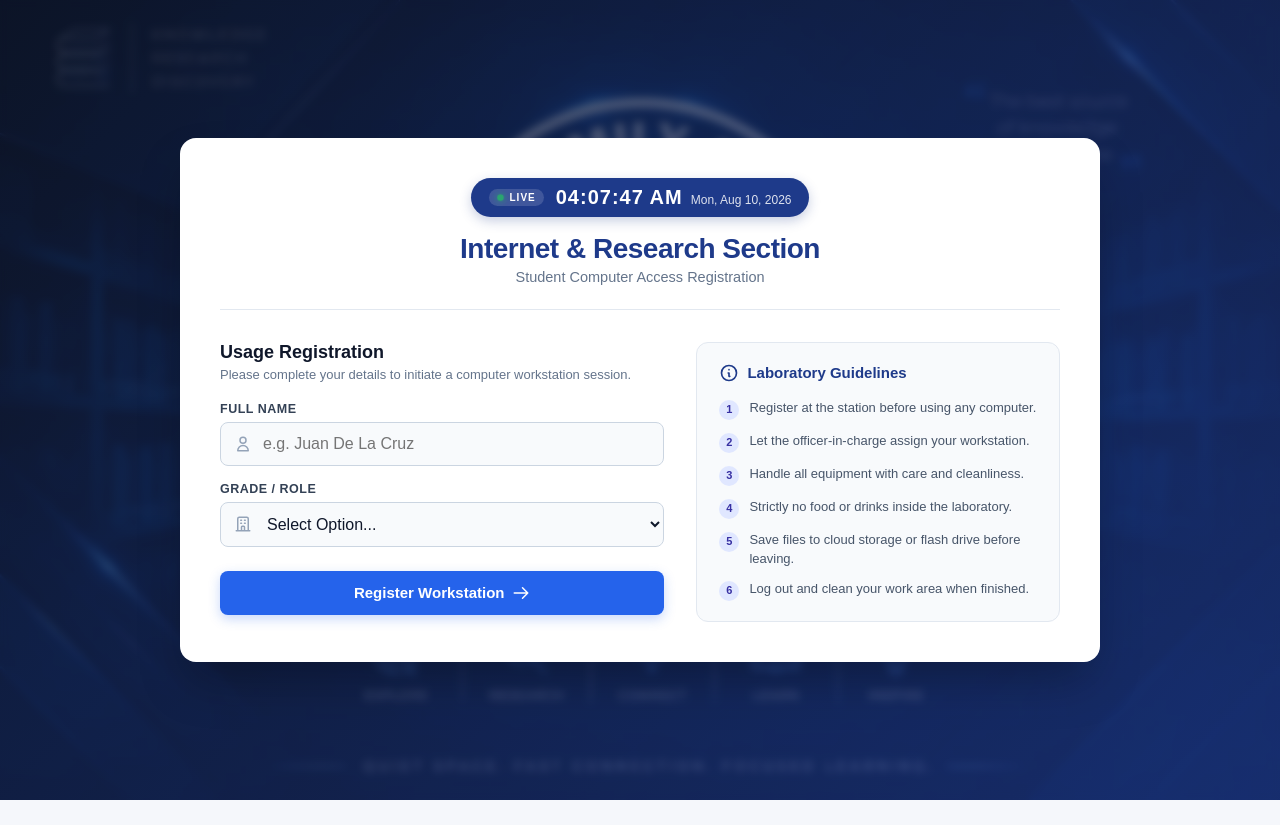
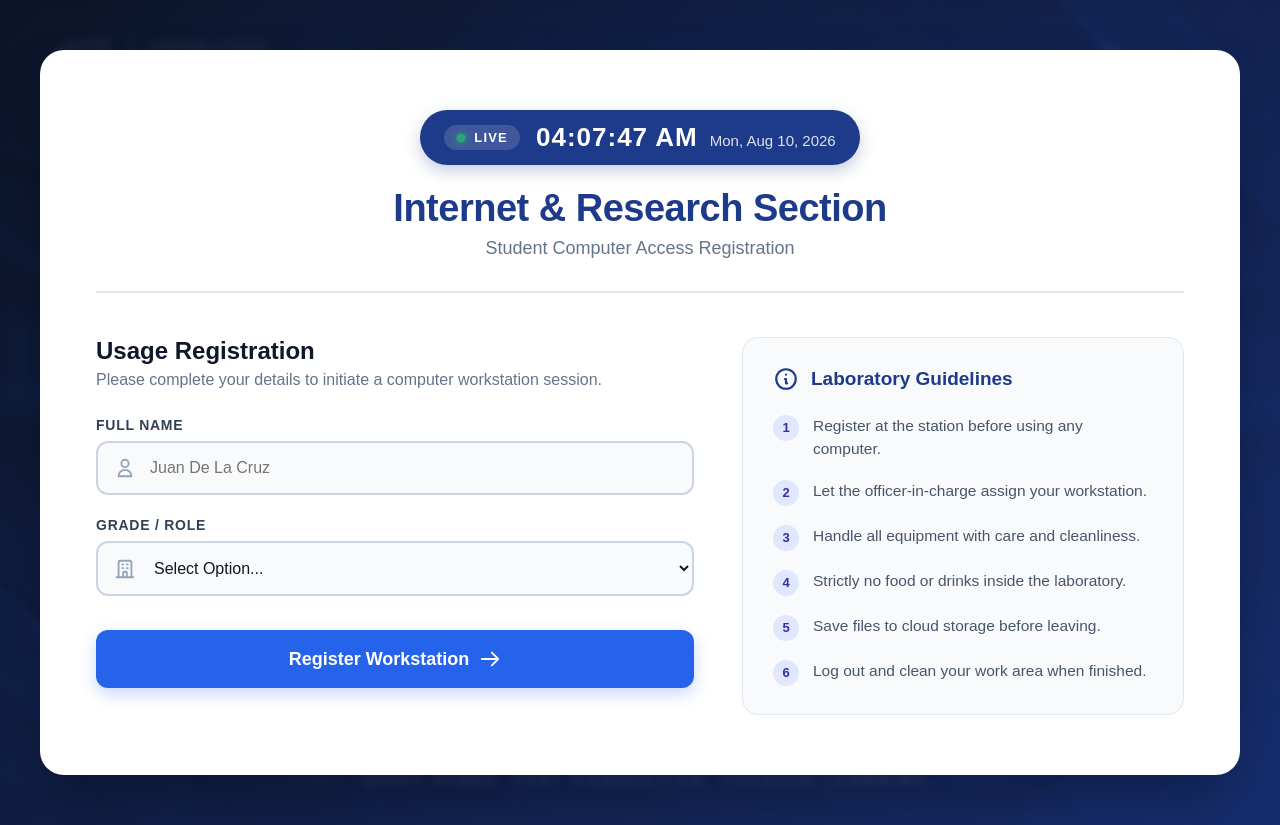
Before and after one commit to RonLingad/ResearchSectionLogs, a React (Vite) app: page / in a window 1280 px wide. Before the commit the page ends 800 px from the top, so only its background shows below. Built offline with nearby package versions, Linux system fonts and the light colour scheme.

Commit message:
Enhance registration

```diff
--- a/src/pages/Registration.css
+++ b/src/pages/Registration.css
@@ -15,7 +15,7 @@
   justify-content: center;
   align-items: center;
   position: relative;
-  padding: 30px 20px;
+  padding: 50px 24px;
 }
 
 /* Background Overlay */
@@ -35,11 +35,11 @@
   position: relative;
   z-index: 2;
   width: 100%;
-  max-width: 920px;
+  max-width: 1200px; /* Increased from 920px */
   background: #ffffff;
-  border-radius: 16px;
-  padding: 40px;
-  box-shadow: 0 25px 50px -12px rgba(0, 0, 0, 0.35);
+  border-radius: 24px; /* Scaled up radius */
+  padding: 60px 56px; /* Increased padding */
+  box-shadow: 0 30px 60px -12px rgba(0, 0, 0, 0.35);
 }
 
 /* ====================================
@@ -47,41 +47,41 @@
 ==================================== */
 .registration-header {
   text-align: center;
-  margin-bottom: 32px;
-  padding-bottom: 24px;
-  border-bottom: 1px solid #e2e8f0;
+  margin-bottom: 44px;
+  padding-bottom: 32px;
+  border-bottom: 2px solid #e2e8f0;
 }
 
 .clock-pill {
   display: inline-flex;
   align-items: center;
-  gap: 12px;
+  gap: 16px;
   background: #1e3a8a;
   color: #ffffff;
-  padding: 8px 18px;
+  padding: 12px 24px;
   border-radius: 9999px;
-  margin-bottom: 16px;
-  box-shadow: 0 4px 12px rgba(30, 58, 138, 0.25);
+  margin-bottom: 22px;
+  box-shadow: 0 6px 16px rgba(30, 58, 138, 0.25);
 }
 
 .live-indicator {
   display: flex;
   align-items: center;
-  gap: 6px;
-  font-size: 10px;
+  gap: 8px;
+  font-size: 13px;
   font-weight: 800;
-  letter-spacing: 1px;
+  letter-spacing: 1.2px;
   background: rgba(255, 255, 255, 0.15);
-  padding: 3px 8px;
-  border-radius: 12px;
+  padding: 5px 12px;
+  border-radius: 16px;
 }
 
 .dot {
-  width: 7px;
-  height: 7px;
+  width: 10px;
+  height: 10px;
   background-color: #22c55e;
   border-radius: 50%;
-  box-shadow: 0 0 8px #22c55e;
+  box-shadow: 0 0 10px #22c55e;
   animation: pulseDot 1.5s infinite;
 }
 
@@ -93,31 +93,31 @@
 .clock-details {
   display: flex;
   align-items: baseline;
-  gap: 8px;
+  gap: 12px;
 }
 
 .clock-time {
-  font-size: 20px;
+  font-size: 26px;
   font-weight: 700;
   letter-spacing: 1px;
 }
 
 .clock-date {
-  font-size: 12px;
+  font-size: 15px;
   opacity: 0.85;
 }
 
 .registration-header .title {
   color: #1e3a8a;
-  font-size: 28px;
+  font-size: 38px; /* Increased from 28px */
   font-weight: 800;
   letter-spacing: -0.5px;
-  margin-bottom: 4px;
+  margin-bottom: 8px;
 }
 
 .registration-header .subtitle {
   color: #64748b;
-  font-size: 14.5px;
+  font-size: 18px; /* Increased from 14.5px */
   font-weight: 500;
 }
 
@@ -126,8 +126,8 @@
 ==================================== */
 .registration-content {
   display: grid;
-  grid-template-columns: 1.1fr 0.9fr;
-  gap: 32px;
+  grid-template-columns: 1.15fr 0.85fr;
+  gap: 48px; /* Increased gap */
   align-items: start;
 }
 
@@ -139,36 +139,36 @@
 
 .form-card h3 {
   color: #0f172a;
-  font-size: 18px;
+  font-size: 24px; /* Increased from 18px */
   font-weight: 700;
-  margin-bottom: 4px;
+  margin-bottom: 6px;
 }
 
 .form-instruction {
   color: #64748b;
-  font-size: 13px;
-  margin-bottom: 20px;
+  font-size: 16px;
+  margin-bottom: 28px;
 }
 
 form {
   display: flex;
   flex-direction: column;
-  gap: 16px;
+  gap: 22px;
 }
 
 .input-group {
   display: flex;
   flex-direction: column;
-  gap: 6px;
+  gap: 8px;
   text-align: left;
 }
 
 .input-group label {
-  font-size: 12.5px;
+  font-size: 14px;
   font-weight: 700;
   color: #334155;
   text-transform: uppercase;
-  letter-spacing: 0.5px;
+  letter-spacing: 0.75px;
 }
 
 .input-field-wrapper {
@@ -179,9 +179,9 @@ form {
 
 .input-icon {
   position: absolute;
-  left: 14px;
-  width: 18px;
-  height: 18px;
+  left: 18px;
+  width: 22px;
+  height: 22px;
   color: #94a3b8;
   pointer-events: none;
 }
@@ -189,12 +189,12 @@ form {
 input,
 select {
   width: 100%;
-  padding: 12px 14px 12px 42px;
-  font-size: 14.5px;
+  padding: 16px 18px 16px 52px; /* Increased padding */
+  font-size: 17px; /* Larger input text */
   color: #0f172a;
   background: #f8fafc;
-  border: 1.5px solid #cbd5e1;
-  border-radius: 8px;
+  border: 2px solid #cbd5e1;
+  border-radius: 12px;
   outline: none;
   transition: all 0.2s ease;
 }
@@ -203,7 +203,7 @@ input:focus,
 select:focus {
   background: #ffffff;
   border-color: #2563eb;
-  box-shadow: 0 0 0 3px rgba(37, 99, 235, 0.15);
+  box-shadow: 0 0 0 4px rgba(37, 99, 235, 0.15);
 }
 
 select {
@@ -214,25 +214,25 @@ select {
   display: inline-flex;
   align-items: center;
   justify-content: center;
-  gap: 8px;
+  gap: 10px;
   width: 100%;
-  padding: 13px 20px;
-  margin-top: 8px;
+  padding: 18px 28px; /* Larger button */
+  margin-top: 12px;
   background: #2563eb;
   color: #ffffff;
   border: none;
-  border-radius: 8px;
-  font-size: 15px;
+  border-radius: 12px;
+  font-size: 18px; /* Increased from 15px */
   font-weight: 700;
   cursor: pointer;
   transition: all 0.2s ease;
-  box-shadow: 0 4px 12px rgba(37, 99, 235, 0.25);
+  box-shadow: 0 6px 16px rgba(37, 99, 235, 0.25);
 }
 
 .submit-btn:hover {
   background: #1d4ed8;
-  transform: translateY(-1px);
-  box-shadow: 0 6px 16px rgba(37, 99, 235, 0.35);
+  transform: translateY(-2px);
+  box-shadow: 0 8px 20px rgba(37, 99, 235, 0.35);
 }
 
 .submit-btn:disabled {
@@ -242,25 +242,25 @@ select {
 }
 
 .btn-arrow {
-  width: 18px;
-  height: 18px;
+  width: 22px;
+  height: 22px;
   transition: transform 0.2s ease;
 }
 
 .submit-btn:hover .btn-arrow {
-  transform: translateX(3px);
+  transform: translateX(4px);
 }
 
 .btn-loading {
   display: flex;
   align-items: center;
-  gap: 8px;
+  gap: 10px;
 }
 
 .btn-spinner {
-  width: 16px;
-  height: 16px;
-  border: 2px solid rgba(255, 255, 255, 0.3);
+  width: 20px;
+  height: 20px;
+  border: 3px solid rgba(255, 255, 255, 0.3);
   border-top-color: #ffffff;
   border-radius: 50%;
   animation: spin 0.8s linear infinite;
@@ -274,25 +274,25 @@ select {
 .reminders-card {
   background: #f8fafc;
   border: 1px solid #e2e8f0;
-  border-radius: 12px;
-  padding: 20px 22px;
+  border-radius: 16px;
+  padding: 28px 30px;
 }
 
 .reminders-header {
   display: flex;
   align-items: center;
-  gap: 8px;
-  margin-bottom: 16px;
+  gap: 12px;
+  margin-bottom: 22px;
   color: #1e3a8a;
 }
 
 .reminder-icon {
-  width: 20px;
-  height: 20px;
+  width: 26px;
+  height: 26px;
 }
 
 .reminders-header h4 {
-  font-size: 15px;
+  font-size: 19px;
   font-weight: 700;
 }
 
@@ -300,27 +300,27 @@ select {
   list-style: none;
   display: flex;
   flex-direction: column;
-  gap: 12px;
+  gap: 18px;
 }
 
 .reminder-list li {
   display: flex;
   align-items: flex-start;
-  gap: 10px;
-  font-size: 13px;
+  gap: 14px;
+  font-size: 15.5px;
   color: #475569;
-  line-height: 1.45;
+  line-height: 1.5;
 }
 
 .rule-num {
   display: flex;
   align-items: center;
   justify-content: center;
-  min-width: 20px;
-  height: 20px;
+  min-width: 26px;
+  height: 26px;
   background: #e0e7ff;
   color: #3730a3;
-  font-size: 11px;
+  font-size: 13px;
   font-weight: 800;
   border-radius: 50%;
   margin-top: 1px;
@@ -338,25 +338,25 @@ select {
   justify-content: center;
   align-items: center;
   z-index: 9999;
-  padding: 20px;
+  padding: 24px;
   animation: fadeIn 0.2s ease-out;
 }
 
 .success-modal {
   width: 100%;
-  max-width: 420px;
+  max-width: 520px; /* Increased from 420px */
   background: #ffffff;
-  border-radius: 16px;
-  padding: 32px 28px;
+  border-radius: 24px;
+  padding: 44px 38px;
   text-align: center;
-  box-shadow: 0 20px 25px -5px rgba(0, 0, 0, 0.2);
+  box-shadow: 0 25px 35px -5px rgba(0, 0, 0, 0.2);
   animation: popup 0.25s cubic-bezier(0.16, 1, 0.3, 1);
 }
 
 .checkmark-wrapper {
-  width: 72px;
-  height: 72px;
-  margin: 0 auto 18px;
+  width: 90px;
+  height: 90px;
+  margin: 0 auto 24px;
   border-radius: 50%;
   background: #dcfce7;
   color: #16a34a;
@@ -366,56 +366,56 @@ select {
 }
 
 .checkmark-svg {
-  width: 38px;
-  height: 38px;
+  width: 48px;
+  height: 48px;
 }
 
 .success-modal h2 {
   color: #0f172a;
-  font-size: 20px;
+  font-size: 26px;
   font-weight: 800;
-  margin-bottom: 6px;
+  margin-bottom: 8px;
 }
 
 .modal-subtext {
   color: #64748b;
-  font-size: 13.5px;
-  margin-bottom: 20px;
+  font-size: 16px;
+  margin-bottom: 28px;
 }
 
 .session-card {
   background: #f0fdf4;
   border: 1px solid #bbf7d0;
-  border-radius: 10px;
-  padding: 16px;
-  margin-bottom: 24px;
+  border-radius: 14px;
+  padding: 22px;
+  margin-bottom: 30px;
 }
 
 .session-label {
   display: block;
-  font-size: 11.5px;
+  font-size: 13px;
   font-weight: 700;
-  color: #166534;
+  color: #ff0000;
   text-transform: uppercase;
-  letter-spacing: 0.5px;
-  margin-bottom: 4px;
+  letter-spacing: 0.6px;
+  margin-bottom: 6px;
 }
 
 .session-time {
   display: block;
-  font-size: 26px;
+  font-size: 34px;
   font-weight: 800;
-  color: #15803d;
+  color: #ff0303;
 }
 
 .modal-close-btn {
   width: 100%;
-  padding: 12px;
+  padding: 16px;
   background: #15803d;
   color: #ffffff;
   border: none;
-  border-radius: 8px;
-  font-size: 15px;
+  border-radius: 12px;
+  font-size: 17px;
   font-weight: 700;
   cursor: pointer;
   transition: background 0.2s ease;
@@ -443,25 +443,25 @@ select {
 }
 
 /* Responsive Breakdown */
-@media (max-width: 820px) {
+@media (max-width: 960px) {
   .registration-container {
-    padding: 28px 20px;
+    padding: 36px 28px;
   }
 
   .registration-content {
     grid-template-columns: 1fr;
-    gap: 24px;
+    gap: 32px;
   }
 
   .registration-header .title {
-    font-size: 22px;
+    font-size: 30px;
   }
 
   .clock-pill {
-    padding: 6px 14px;
+    padding: 8px 18px;
   }
 
   .clock-time {
-    font-size: 16px;
+    font-size: 20px;
   }
 }
--- a/src/pages/Registration.jsx
+++ b/src/pages/Registration.jsx
@@ -152,7 +152,7 @@ export default function Registration() {
                   <input
                     id="fullname"
                     type="text"
-                    placeholder="e.g. Juan De La Cruz"
+                    placeholder="Juan De La Cruz"
                     value={fullname}
                     onChange={(e) => setFullname(e.target.value)}
                     required
@@ -266,7 +266,7 @@ export default function Registration() {
               </li>
               <li>
                 <span className="rule-num">5</span>
-                <span>Save files to cloud storage or flash drive before leaving.</span>
+                <span>Save files to cloud storage before leaving.</span>
               </li>
               <li>
                 <span className="rule-num">6</span>
```
